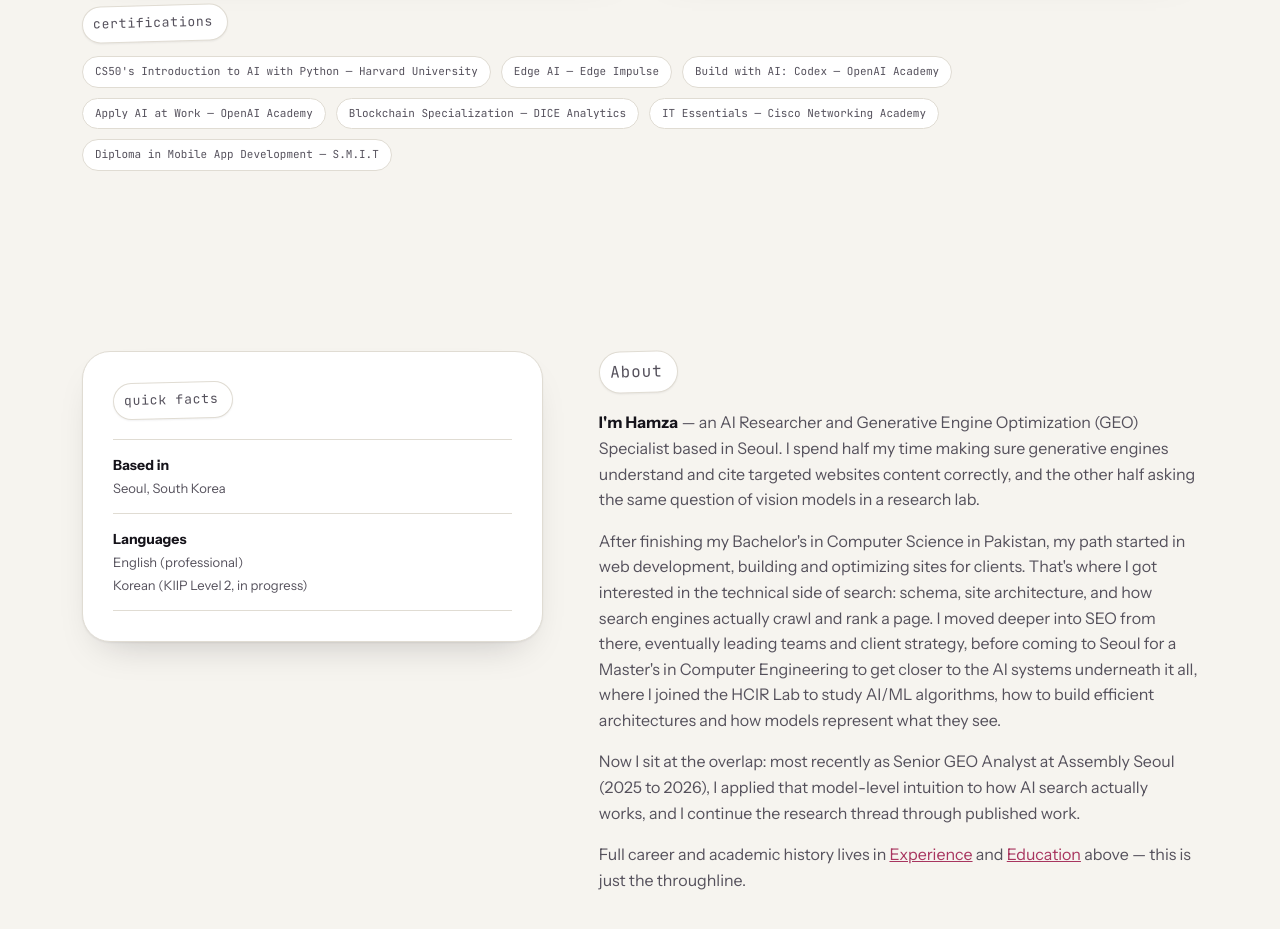
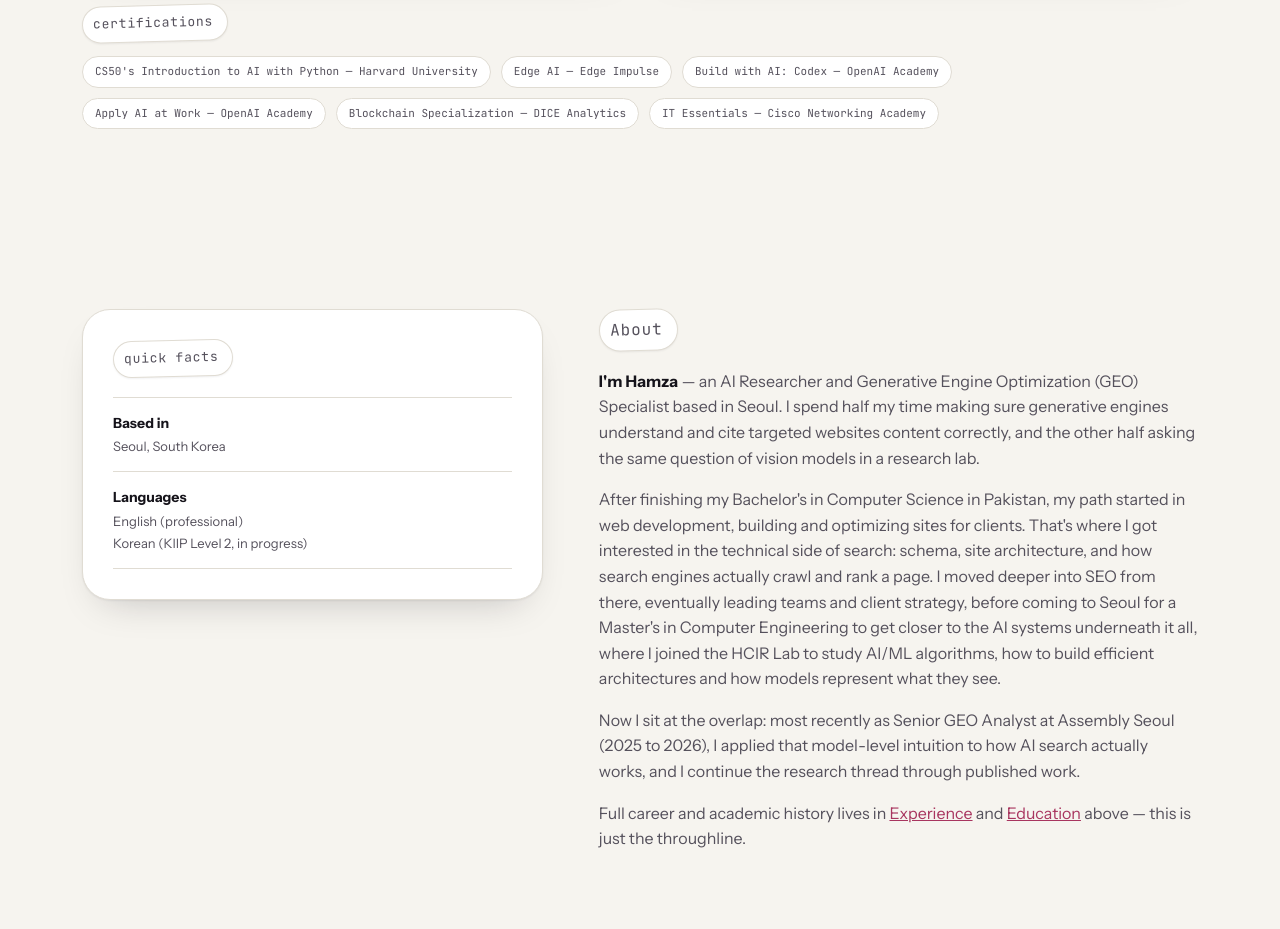
Before and after one commit to realhamzamalik2/portfolio, a plain HTML site: page index.html in a window 1280 px wide. Shown: the part 6227-7156 px from the top of the page. Drawn offline with nearby package versions, Linux system fonts and the light colour scheme.

Commit message:
Remove S.M.I.T entry from certifications

```diff
--- a/index.html
+++ b/index.html
@@ -854,7 +854,6 @@
         <span class="tag-chip">Apply AI at Work — OpenAI Academy</span>
         <span class="tag-chip">Blockchain Specialization — DICE Analytics</span>
         <span class="tag-chip">IT Essentials — Cisco Networking Academy</span>
-        <span class="tag-chip">Diploma in Mobile App Development — S.M.I.T</span>
       </div>
     </div>
   </div>
```
